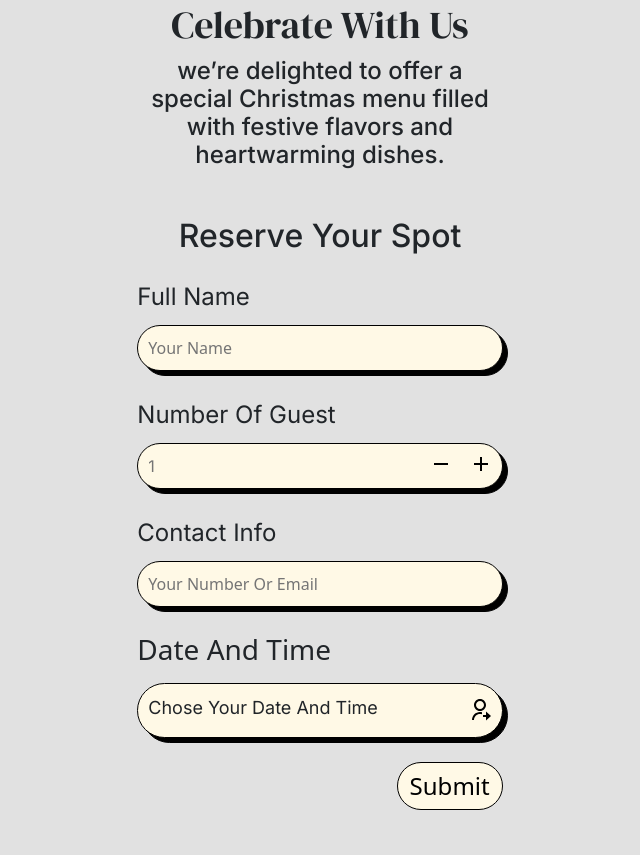
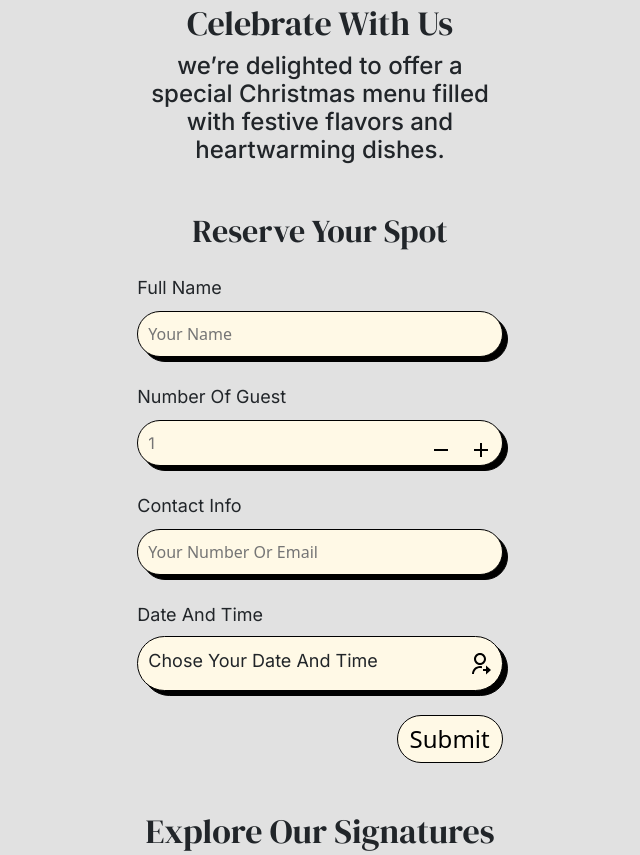
Before and after one commit to alam0134/porfolio-project-1, a plain HTML site: page index.html in a window 1280 px wide. Shown: the part 2015-2870 px from the top of the page, without its empty margins (320-960 px from the left). Drawn offline with nearby package versions, Linux system fonts and the light colour scheme.

Commit message:
ksjnsjncs

```diff
--- a/css/main.css
+++ b/css/main.css
@@ -2,6 +2,9 @@
     --primary-color: #AB3434;
     --secondary-color: #E1E1E1;
     --tertiary-color: #FFF9E6;
+    --small-screen-font: 16px;
+    --medium-screen-font: 18px;
+    --large-screen-font: 24px;
 }
 
 body {
@@ -192,6 +195,7 @@ body {
     }
     .avatar-text {
         left: 39%;
+        font-size: 14px;
     }
 }
 
@@ -218,6 +222,12 @@ body {
     font-weight: 500;
     text-align: center;
     line-height: 28px;
+}
+
+@media screen and (max-width: 320px) {
+    .meal-text {
+        font-size: var(--medium-screen-font);
+    }
 }
 
 /* .meal-card {
@@ -467,7 +477,7 @@ p {
 } */
 
 .c-h2 {
-    font-size: 38px;
+    font-size: 34px;
     font-family: "DM Serif Display", serif;
     text-align: center;
 }
@@ -479,6 +489,12 @@ p {
     font-weight: 500;
     text-align: center;
     line-height: 28px;
+}
+
+@media screen and (max-width: 320px) {
+    .meal-card-2-text {
+        font-size: var(--medium-screen-font);
+    }
 }
 
 .meal-card-2 {
@@ -531,7 +547,7 @@ p {
 .tag-2 {
     display: flex;
     position: absolute;
-    font-size: 16px;
+    font-size: var(--small-screen-font);
     color: white;
     background-color: rgba(118, 118, 118, 0.2);
     backdrop-filter: blur(4px);
@@ -543,7 +559,7 @@ p {
 
 .c-h3 {
     font-size: 32px;
-    font-family: "Inter", serif;
+    font-family: "DM Serif Display", serif;
     text-align: center;
 }
 
@@ -554,7 +570,7 @@ form {
 
 label {
     align-items: flex-start;
-    font-size: 24px;
+    font-size: var(--medium-screen-font);
     font-family: "Inter", serif;
 }
 
--- a/index.html
+++ b/index.html
@@ -38,7 +38,7 @@
                         <li class="nav-item"><a class="nav-link text-center hover-effect" href="#">Contact</a></li>
                     </ul>
                     <!-- add the social like just like figma svg icons then hover effect on it -->
-                    <ul class="d-flex justify-content-around w-100 social-icon-list">
+                    <ul class="d-flex justify-content-between justify-content-around ps-0 w-100 social-icon-list">
                       <li class="nav-link social-icon">
                         <a href="#">
                           <svg xmlns="http://www.w3.org/2000/svg" width="46" height="46"  class="bi bi-facebook" viewBox="0 0 320 512"><!--!Font Awesome Free 6.7.2 by @fontawesome - https://fontawesome.com License - https://fontawesome.com/license/free Copyright 2025 Fonticons, Inc.--><path d="M80 299.3V512H196V299.3h86.5l18-97.8H196V166.9c0-51.7 20.3-71.5 72.7-71.5c16.3 0 29.4 .4 37 1.2V7.9C291.4 4 256.4 0 236.2 0C129.3 0 80 50.5 80 159.4v42.1H14v97.8H80z"/></svg>
@@ -154,9 +154,10 @@
           <label for="exampleInputEmail1" class="">Contact Info</label>
           <input type="email" class="c-input" id="exampleInputEmail1" aria-describedby="emailHelp" placeholder="Your Number Or Email">
         </div>
-        <div class="mb-4">
-          <h3 class="date-time mt-3">Date And Time</h3>
-          <div class="mt-3 c-date-time">
+        <div class="mb-4 mt-3">
+          <!-- <h3 class="date-time mt-3">Date And Time</h3> -->
+          <label for="exampleInputEmail1" class="date-time">Date And Time</label>
+          <div class="mt-2 c-date-time">
             <p class="">Chose Your Date And Time</p>
             <a href="date.html"><img src="images/user-shared-2-line.svg" alt="user icon"></a>
           </div>
```
